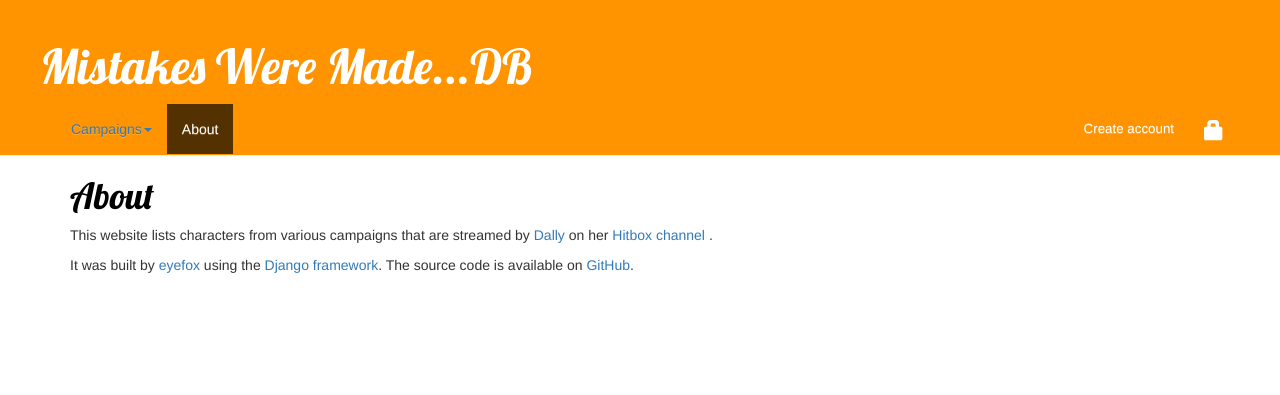
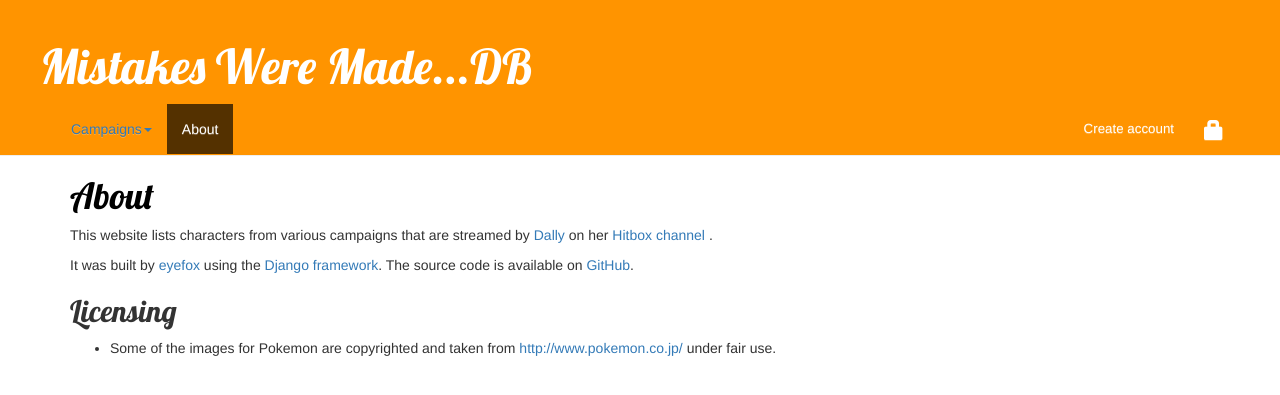
Before and after one commit to eyefox47/dally-stats, a Django app: page /about/ in a window 1280 px wide. Shown: the top 395 px of the page. Run offline with Django 3.2, Linux system fonts and the light colour scheme; data that the repository does not hold is empty; some libraries are stand-ins or nearby versions.

Commit message:
added fair use reference for Pokemon images

```diff
--- a/stally/templates/stally/about.html
+++ b/stally/templates/stally/about.html
@@ -23,4 +23,11 @@
       The source code is available on
       <a target="_blank" href="https://github.com/eyefox47/mvm.db">
           GitHub</a>.</p>
+
+  <h2>Licensing</h2>
+  <ul>
+    <li>Some of the images for Pokemon are copyrighted and taken from
+      <a href="http://www.pokemon.co.jp/">http://www.pokemon.co.jp/</a>
+      under fair use.</li>
+  </ul>
 {% endblock %}
```
